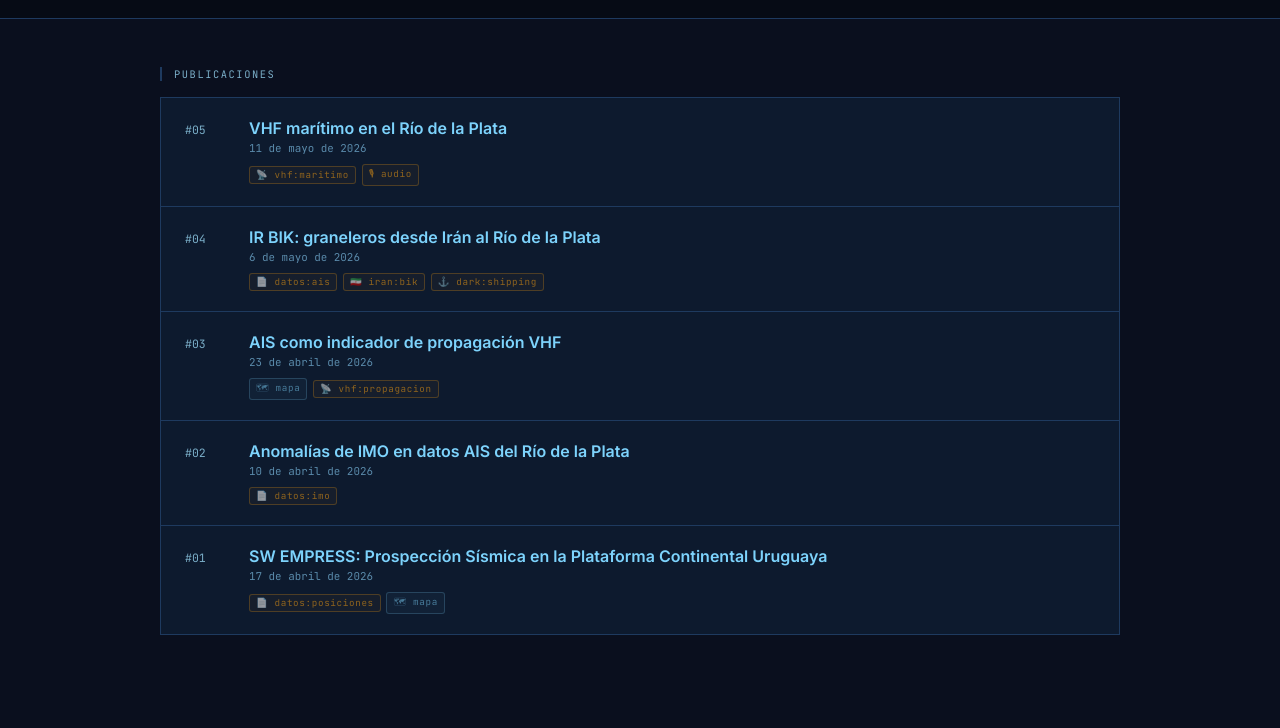
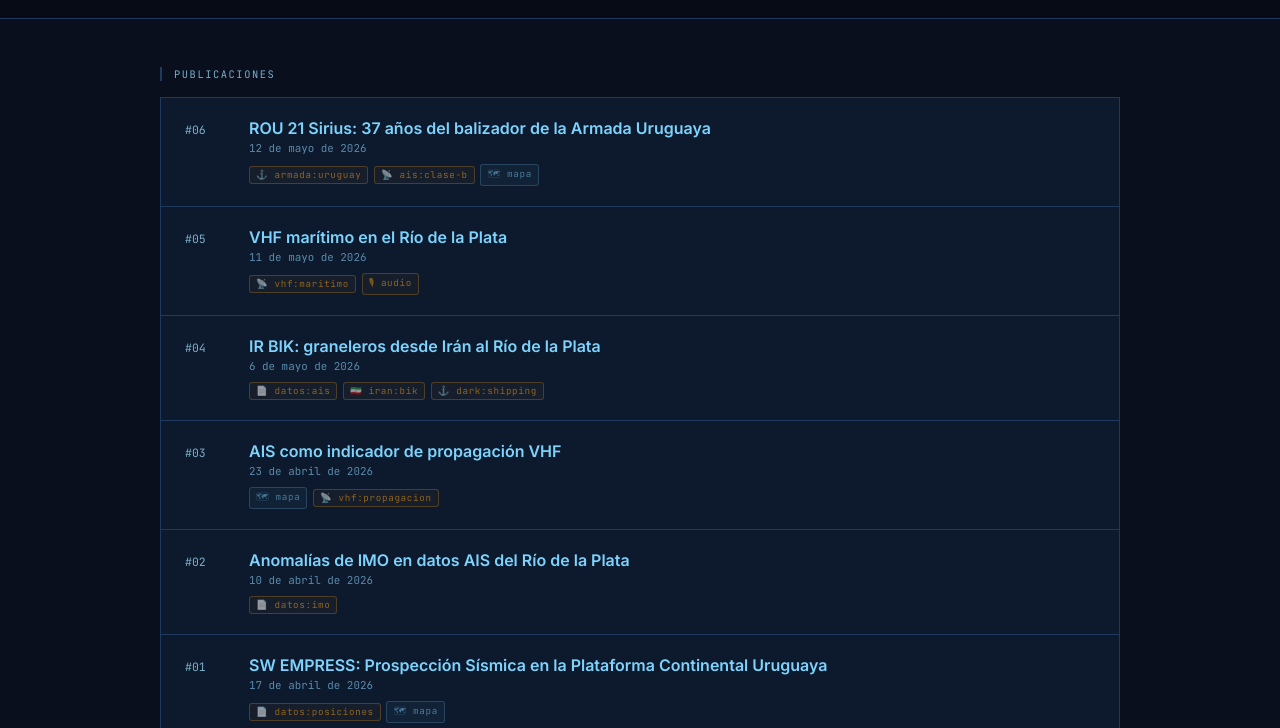
Before and after one commit to lu1aat/ais-rio-de-la-plata, a plain HTML site: page index.html in a window 1280 px wide. Shown: the part 78-806 px from the top of the page. Drawn offline with Linux system fonts and the light colour scheme.

Commit message:
Publica #06 — ROU 21 Sirius (renombra XX→06, agrega al índice)
Co-Authored-By: Claude Sonnet 4.6 <noreply@anthropic.com>

```diff
--- a/index.html
+++ b/index.html
@@ -302,6 +302,19 @@
 
   <div class="posts">
 
+    <a class="post-card" href="posts/06-rou-sirius/">
+      <span class="post-num">#06</span>
+      <div>
+        <div class="post-title">ROU 21 Sirius: 37 años del balizador de la Armada Uruguaya</div>
+        <div class="post-date">12 de mayo de 2026</div>
+        <div class="post-pills">
+          <span class="pill pill-data">⚓ armada:uruguay</span>
+          <span class="pill pill-data">📡 ais:clase-b</span>
+          <span class="pill pill-map">🗺 mapa</span>
+        </div>
+      </div>
+    </a>
+
     <a class="post-card" href="posts/05-vhf-maritimo-en-rio-de-la-plata/">
       <span class="post-num">#05</span>
       <div>
```
Also changed, not shown: posts/06-rou-sirius/index.html (renamed from posts/XX-rou-sirius/index.html, +1 -1 lines), posts/06-rou-sirius/sirius-2019.jpg (renamed from posts/XX-rou-sirius/sirius-2019.jpg).
